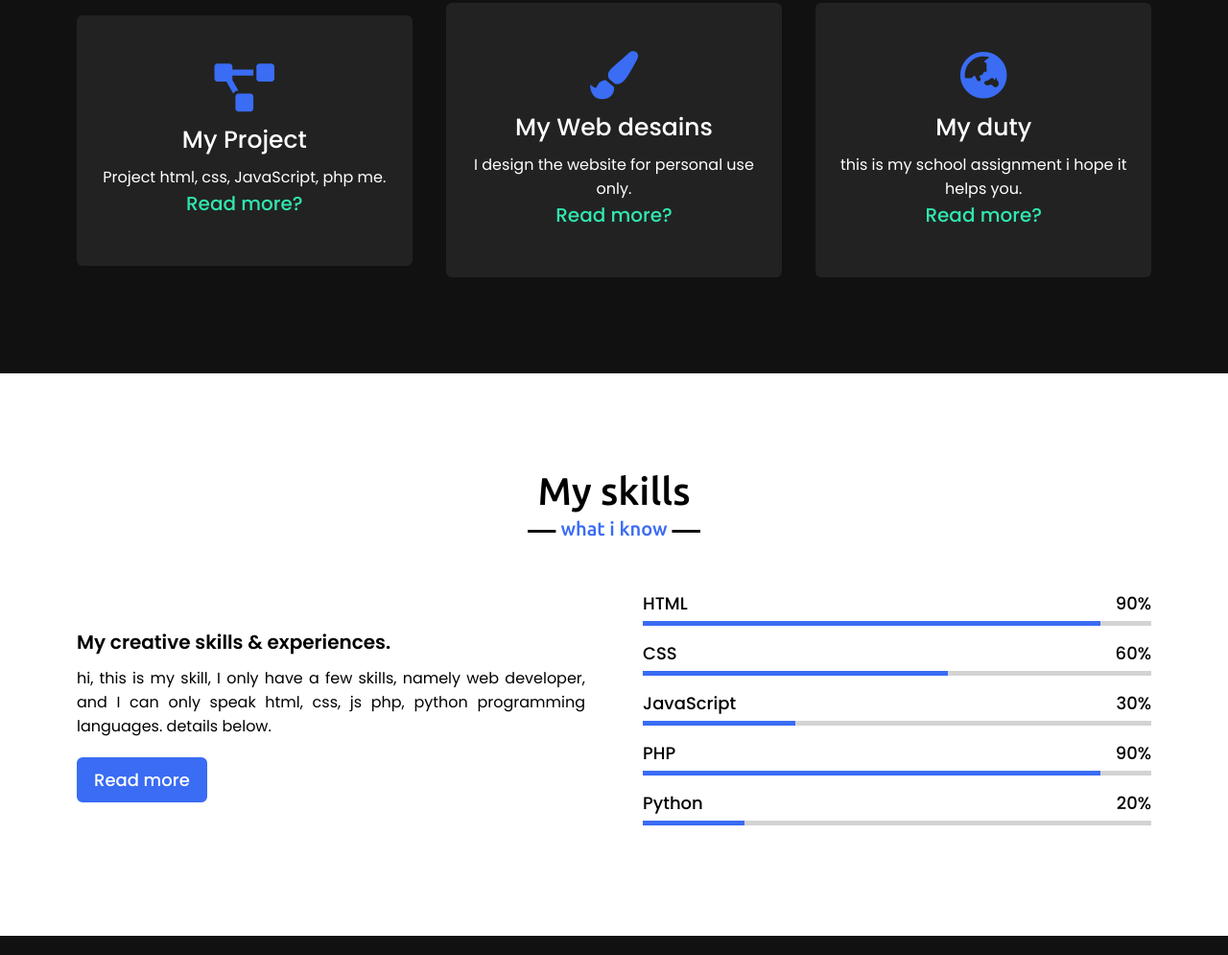
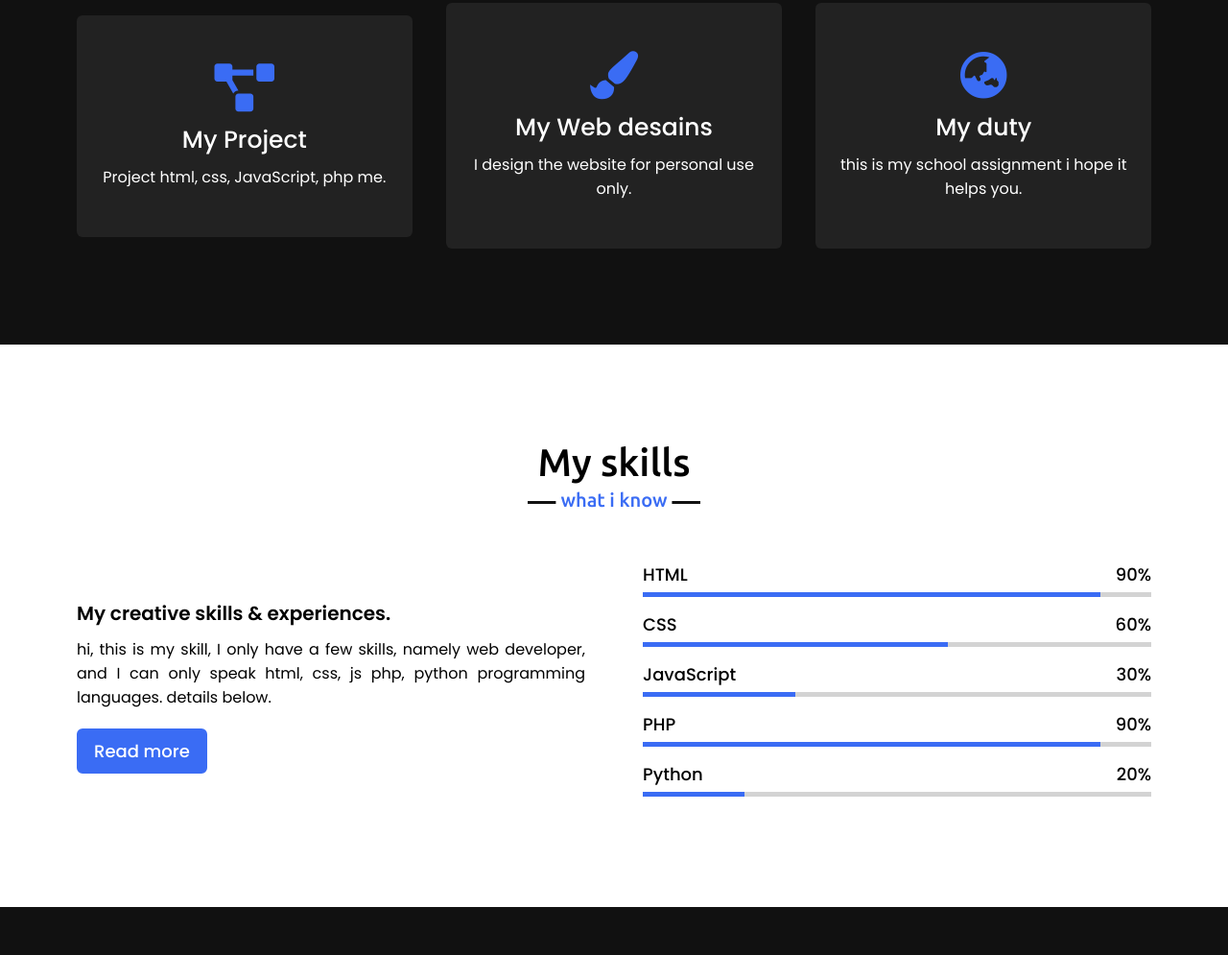
Before and after one commit to AlAzery/Alazery.github.io, a plain HTML site: page index.html in a window 1280 px wide. Shown: the part 1756-2751 px from the top of the page at 96% size. Drawn offline with nearby package versions, Linux system fonts and the light colour scheme.

Commit message:
update index.html

```diff
--- a/index.html
+++ b/index.html
@@ -74,7 +74,7 @@
                         <i class="fas fa-project-diagram"></i>
                         <div class="text">My Project</div>
                         <p>Project html, css, JavaScript, php me.</p>
-                        <a href="#" class="link">Read more?</a>
+                        <!--<a href="#" class="link">Read more?</a>-->
                     </div>
                 </div>
                 <div class="card">
@@ -82,7 +82,7 @@
                         <i class="fas fa-paint-brush"></i>
                         <div class="text">My Web desains</div>
                         <p>I design the website for personal use only.</p>
-                        <a href="#" class="link">Read more?</a>
+                        <!--<a href="#" class="link">Read more?</a>-->
                     </div>
                 </div>
                 <div class="card">
@@ -90,7 +90,7 @@
                         <i class="fas fa-globe-asia"></i>
                         <div class="text">My duty</div>
                         <p>this is my school assignment i hope it helps you.</p>
-                        <a href="#" class="link">Read more?</a>
+                        <!--<a href="#" class="link">Read more?</a>-->
                     </div>
                 </div>
                </div>
```
